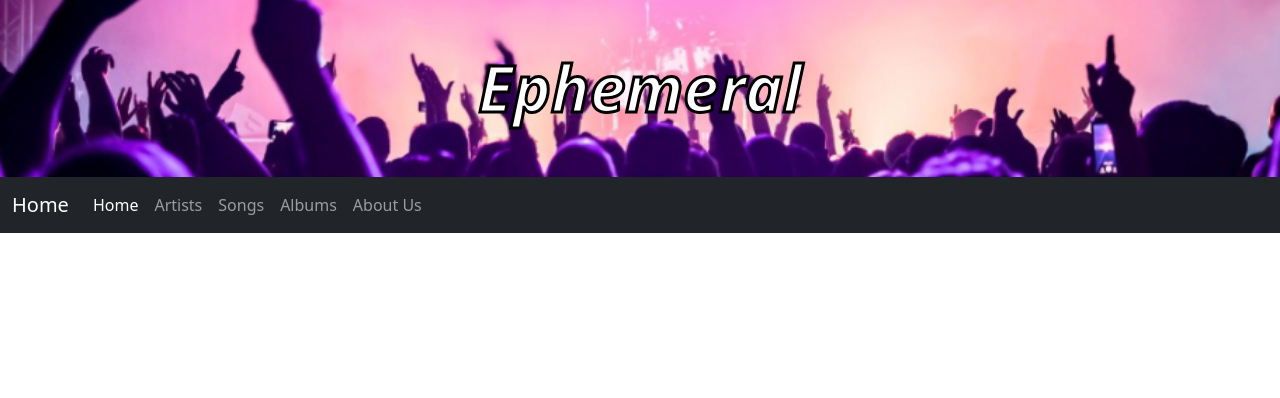
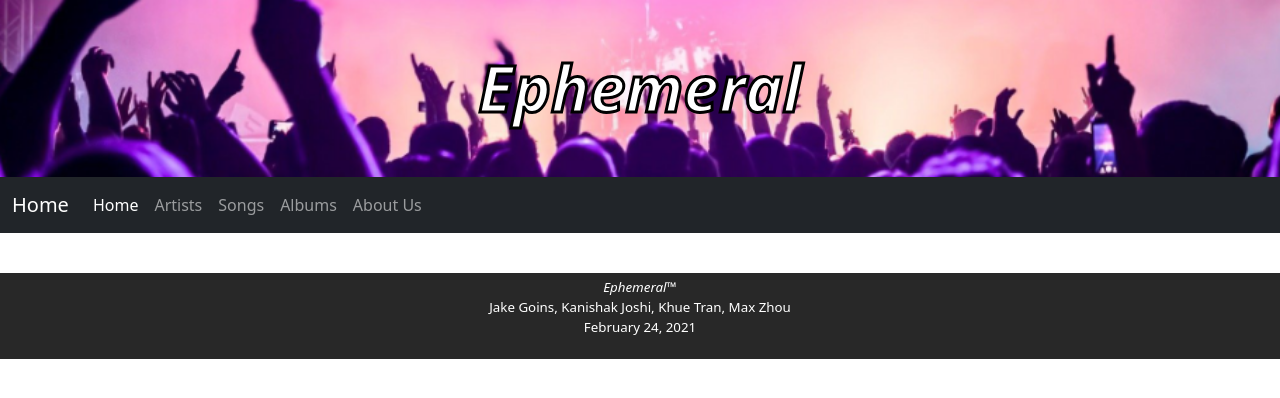
Before and after one commit to gqian75/Ephemeral, a Flask app: page / in a window 1280 px wide. Shown: the top 398 px of the page. Run offline with Flask 2, Linux system fonts and the light colour scheme; some libraries are stand-ins or nearby versions.

Commit message:
Footer added

```diff
--- a/static/css/style.css
+++ b/static/css/style.css
@@ -31,3 +31,16 @@ table.dataTable thead .sorting_desc_disabled:after,
 table.dataTable thead .sorting_desc_disabled:before {
 bottom: .5em;
 }
+
+#foot{
+    width:100%;
+    clear: both;
+    text-align:center;
+    background-color:rgb(40, 40, 40);
+    color:white;
+    font-size:10pt;
+    margin-top: 40px;
+    padding-top: 5px;
+    padding-bottom: 5px;
+    margin-bottom: 0px;
+}
--- a/templates/base.html
+++ b/templates/base.html
@@ -34,4 +34,10 @@
             {% block content %} {% endblock %}
         </div>
     </main>
+    <footer id="foot">
+        <p><i>Ephemeral&trade;</i><br>
+            Jake Goins, Kanishak Joshi, Khue Tran, Max Zhou<br>
+            February 24, 2021</p>
+    </footer>
 </body>
+</html>
```
